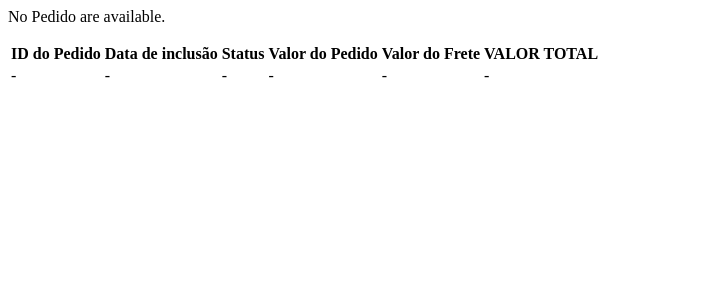
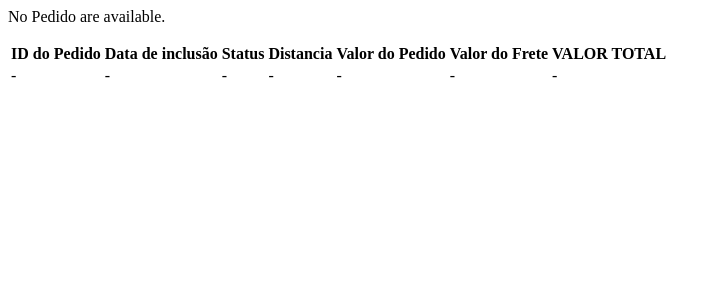
Before and after one commit to CristianaMatsuda/EZLunch, a Django app: page / in a window 1280 px wide. Shown: the top 300 px of the page, without its empty margins (0-721 px from the left). Run offline with Django 5.2, Linux system fonts and the light colour scheme; data comes from the database, SQL or seed files in the repository; both versions use the stored data as it was after the commit.

Commit message:
Adicao campo Distancia model Pedido

```diff
--- a/pedidos/forms.py
+++ b/pedidos/forms.py
@@ -21,6 +21,7 @@
     EXTRAS = get_choices(Conteudo.objects.filter(categoria__descricao__iexact='extra'))
     marmita_tipo = forms.ChoiceField(choices=TAMANHOS)
     item_quantidade = forms.IntegerField()
+    pedido_distancia = forms.DecimalField(decimal_places=2)
     marmita_base1 = forms.ChoiceField(choices=BASES)
     marmita_base2 = forms.ChoiceField(choices=BASES, required=False)
     marmita_carne1 = forms.ChoiceField(choices=CARNES)
--- a/pedidos/models.py
+++ b/pedidos/models.py
@@ -41,6 +41,7 @@
         ('C', 'CANCELADO')
     ]
     cliente = models.ForeignKey(User, on_delete=models.CASCADE)
+    distancia = models.DecimalField(max_digits=10, decimal_places=2)
     vl_frete = models.DecimalField(max_digits=10, decimal_places=2)
     vl_pedido = models.DecimalField(max_digits=10, decimal_places=2)
     status = models.CharField(max_length=1, choices=STATUS, default='P')
--- a/pedidos/templates/pedidos/index.html
+++ b/pedidos/templates/pedidos/index.html
@@ -6,6 +6,7 @@
               <th>ID do Pedido</th>
               <th>Data de inclusão</th>
               <th>Status</th>
+              <th>Distancia</th>
               <th>Valor do Pedido</th>
               <th>Valor do Frete</th>
               <th>VALOR TOTAL</th>
@@ -14,6 +15,7 @@
                 <td>{{pedido.id}}</td>
                 <td>{{pedido.data_inclusao}}</td>
                 <td>{{pedido.get_status_display}}</td>
+                <td>{{pedido.distancia}}</td>
                 <td>{{pedido.vl_pedido}}</td>
                 <td>{{pedido.vl_frete}}</td>
                 <td>{% with total=pedido.vl_pedido|add:pedido.vl_frete %}
@@ -61,6 +63,7 @@
           <th>ID do Pedido</th>
           <th>Data de inclusão</th>
           <th>Status</th>
+          <th>Distancia</th>
           <th>Valor do Pedido</th>
           <th>Valor do Frete</th>
           <th>VALOR TOTAL</th>
@@ -72,6 +75,7 @@
             <td>-</td>
             <td>-</td>
             <td>-</td>
+            <td>-</td>
         </tr>
     </table>
 {% endif %}
```
Also changed, not shown: db.sqlite3, pedidos/migrations/0006_pedido_distancia.py (added).
